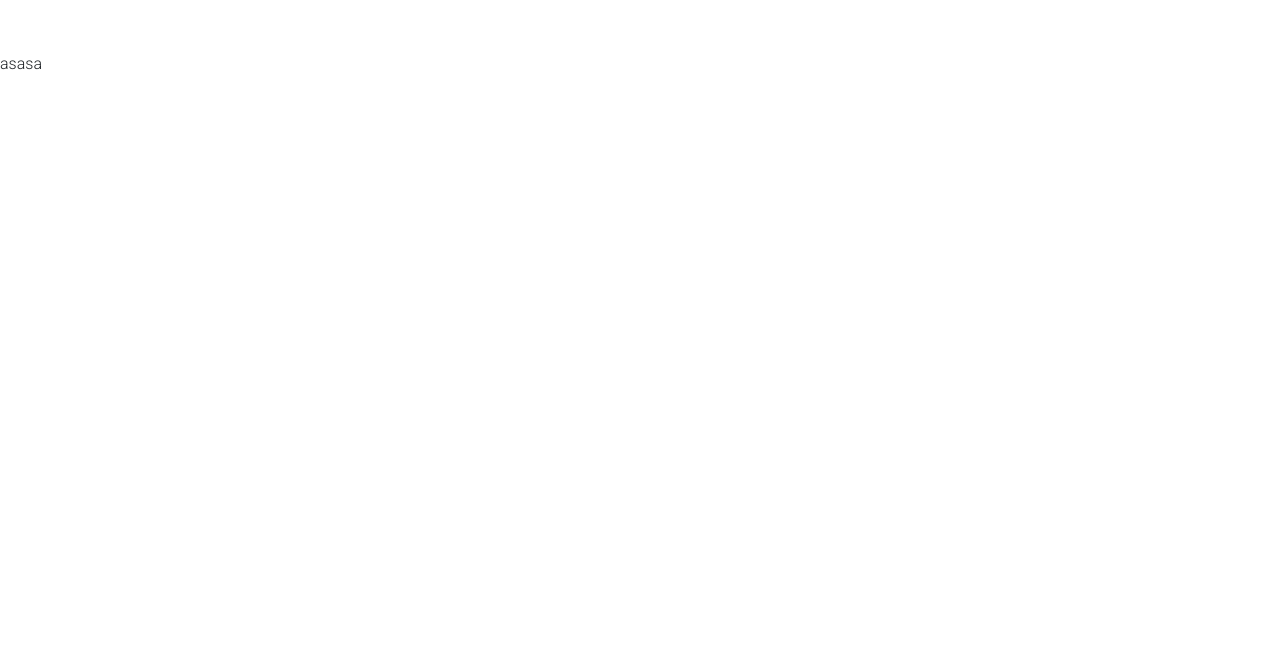
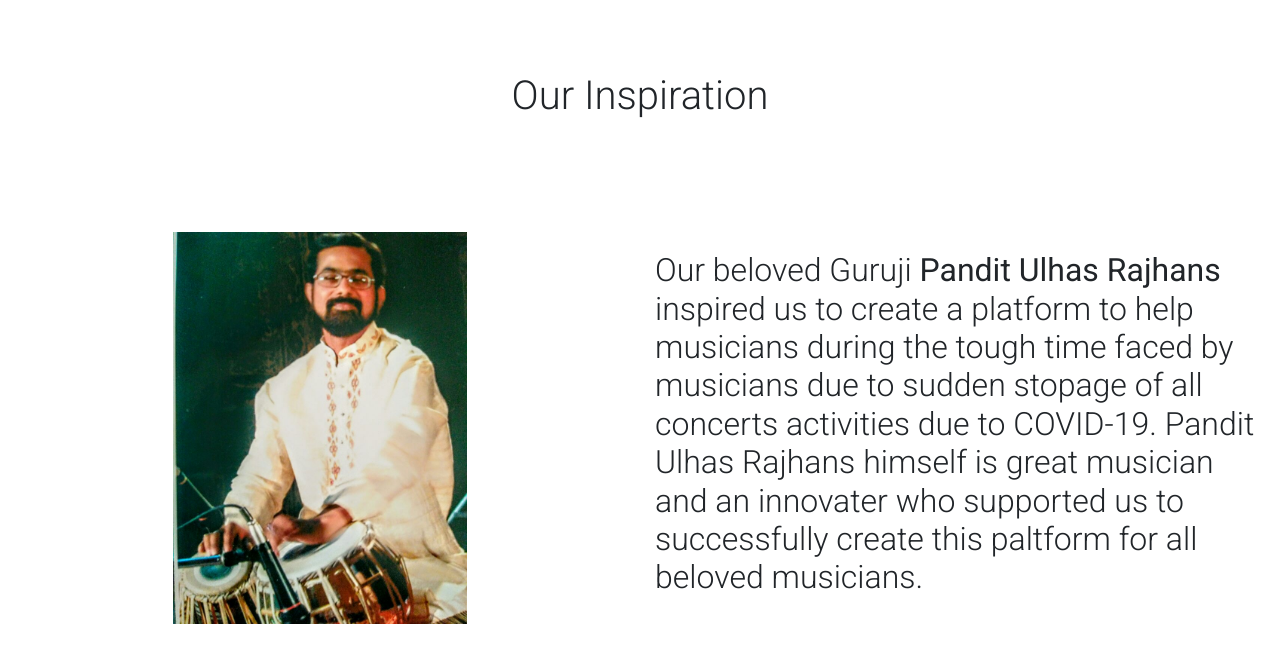
Before and after one commit to namitdoshi/music-streaming-react, a React (Create React App) app: page / in a window 1280 px wide. Shown: the part 1453-2115 px from the top of the page. Before the commit the page ends 1545 px from the top, so only its background shows below. Built offline with nearby package versions, Linux system fonts and the light colour scheme; no server answers.

Commit message:
inspiration component updated

```diff
--- a/src/components/inspiration-section/inspiration-section.component.jsx
+++ b/src/components/inspiration-section/inspiration-section.component.jsx
@@ -4,7 +4,22 @@ import "./inspiration-section.styles.scss";
 import guruji from '../../assets/img/guruji3.jpeg'
 
 const Inspiration = ( ) => (
-  <p>asasa</p>
+  <div className = 'inspiration' id='inspiration'>
+    <div className='container-fluid'>
+    <h1 classname = 'inspiration-heading'>Our Inspiration</h1>
+      <div className='row'>
+        <div className='col-12 col-sm-12 col-md-6 col-xl-6 guruji'>
+          <img src= {guruji} alt="image of Pandit Ulhas Rajhans"/>
+        </div>
+        <div className='col-12 col-sm-12 col-md-6 col-xl-6 inspiration-text'>
+          <h2>Our beloved Guruji <b>Pandit Ulhas Rajhans</b> inspired us to create a platform to help musicians during the tough time faced by
+          musicians due to sudden stopage of all concerts activities due to COVID-19. Pandit Ulhas Rajhans himself is great musician and
+          an innovater who supported us to successfully create this paltform for all beloved musicians.</h2>
+        </div>
+      </div>
+    </div>
+  </div>
+
 )
 
 export default Inspiration
--- a/src/components/inspiration-section/inspiration-section.styles.scss
+++ b/src/components/inspiration-section/inspiration-section.styles.scss
@@ -0,0 +1,28 @@
+.inspiration {
+  margin-top: 2.5vh;
+  text-align: center;
+  height: 100vh;
+
+  h1 {
+    margin-bottom: 14vh;
+  }
+
+  .guruji {
+    display: flex;
+    flex-direction: column;
+    justify-content: center;
+    align-items: center;
+
+    img {
+      width: 23vw;
+    }
+  }
+
+  .inspiration-text {
+    display: flex;
+    text-align: left;
+    flex-direction: column;
+    justify-content: center;
+  }
+
+}
```
